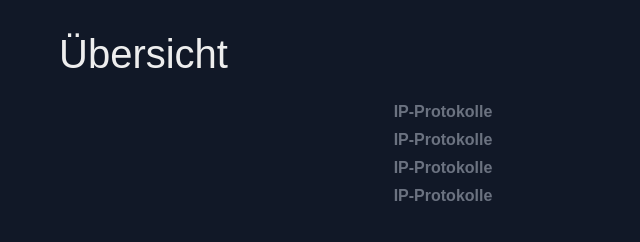
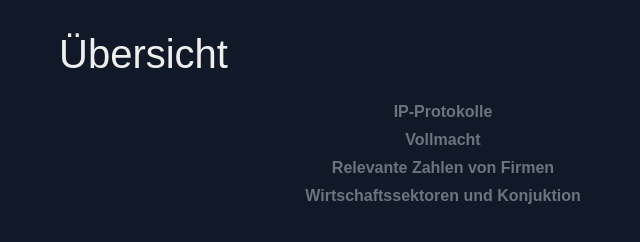
Before and after one commit to Luzifer197/Schoolstuff, a plain HTML site: page index.html in a window 1280 px wide. Shown: the whole page, without its empty margins (197-837 px from the left). Drawn offline with Linux system fonts and the light colour scheme.

Commit message:
Update index.html

```diff
--- a/index.html
+++ b/index.html
@@ -13,9 +13,9 @@
 
     <ul>
         <li><a href="IP-Protokolle/IP-Protokolle.html">IP-Protokolle</a></li>
-        <li><a href="Vollmacht/Vollmacht.html">IP-Protokolle</a></li>
-        <li><a href="Firma/Relevante-Zahlen.html">IP-Protokolle</a></li>
-        <li><a href="Wirtschaft/Wirtschaft.html">IP-Protokolle</a></li>
+        <li><a href="Vollmacht/Vollmacht.html">Vollmacht</a></li>
+        <li><a href="Firma/Relevante-Zahlen.html">Relevante Zahlen von Firmen</a></li>
+        <li><a href="Wirtschaft/Wirtschaft.html">Wirtschaftssektoren und Konjuktion</a></li>
     </ul>
 
 </body>
```
